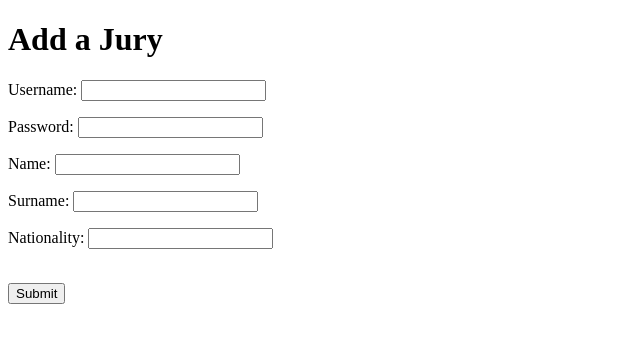
After one commit to tenacke/volleydb, a Django app: page /add_jury in a window 1280 px wide. The commit adds this page. Shown: the top 343 px of the page, without its empty margins (0-640 px from the left). Run offline with Django 5.2, Linux system fonts and the light colour scheme.

Commit message:
add jury implemented, needs checks

```diff
--- /dev/null
+++ b/user/templates/add_jury.html
@@ -0,0 +1,20 @@
+<!DOCTYPE html>
+<html lang="en">
+<head>
+    <meta charset="UTF-8">
+    <meta name="viewport" content="width=device-width, initial-scale=1.0">
+    <title>Add a Jury</title>
+</head>
+<body>
+
+    <h1>Add a Jury</h1>
+
+    <form action="/add_jury" method="post">
+        {% csrf_token %}
+        {{ form.as_p }}
+        <br>
+        <input type="submit" value="Submit">
+    </form>
+
+</body>
+</html>
--- a/user/templates/home.html
+++ b/user/templates/home.html
@@ -13,6 +13,7 @@
         <ul>
             <li><a href="http://127.0.0.1:8000/add_player">Add Player</a></li>
             <li><a href="http://127.0.0.1:8000/add_coach">Add Coach</a></li>
+            <li><a href="http://127.0.0.1:8000/add_jury">Add Jury</a></li>
 
         </ul>
     {% endif %}
--- a/user/urls.py
+++ b/user/urls.py
@@ -5,5 +5,6 @@ urlpatterns = [
     path('', views.index, name='index'),
     path('home/', views.home, name='home'),
     path('add_player', views.add_player, name='add_player'),
-    path('add_coach', views.add_coach, name='add_player'),
+    path('add_coach', views.add_coach, name='add_coach'),
+    path('add_jury', views.add_jury, name='add_jury'),
 ]
--- a/user/utils/dbmanager.py
+++ b/user/utils/dbmanager.py
@@ -7,8 +7,7 @@ class MySQLManager:
             host="localhost",
             port=3306,
             database="volleydb1",
-            user = "root",
-            password = "Turkiyegunesli2001"
+
         )
         self.cursor = self.connection.cursor()
 
@@ -76,10 +75,26 @@ class MySQLManager:
             self.connection.commit()
         except Exception as e:
             self.connection.rollback()
-            print("Error occurred during player insertion:", e)
+            print("Error occurred during coach insertion:", e)
             raise
         finally:
             self.cursor.reset()
+
+    def add_jury(self, username, password, name, surname, nationality):
+        print("Adding jury:")
+        try:
+            self.cursor.execute("INSERT INTO user(username, password, name, surname) VALUES (%s, %s, %s, %s)",
+                                (username, password, name, surname))
+            self.cursor.execute("INSERT INTO jury(username, nationality) VALUES (%s, %s)",
+                                (username, nationality))
+            self.connection.commit()
+        except Exception as e:
+            self.connection.rollback()
+            print("Error occurred during jury insertion:", e)
+            raise
+        finally:
+            self.cursor.reset()
+
 
     def add_player(self, username, password, name, surname, dob, height, weight, selected_teams, selected_positions):
         try:
--- a/user/utils/forms.py
+++ b/user/utils/forms.py
@@ -7,6 +7,13 @@ class UserForm(forms.Form):
     password = forms.CharField(label='Password', max_length=100)
 
 class CoachForm(forms.Form):
+    username = forms.CharField(label='Username', max_length=100, required = True)
+    password = forms.CharField(label='Password', max_length=100, required = False)
+    name = forms.CharField(label='Name', required=False)
+    surname = forms.CharField(label='Surname', required=False)
+    nationality = forms.CharField(label='Nationality', required=True)
+
+class JuryForm(forms.Form):
     username = forms.CharField(label='Username', max_length=100, required = True)
     password = forms.CharField(label='Password', max_length=100, required = False)
     name = forms.CharField(label='Name', required=False)
--- a/user/views.py
+++ b/user/views.py
@@ -51,6 +51,24 @@ def add_coach(request):
 
     return render(request, 'add_coach.html', {'form': form})
 
+def add_jury(request):
+    manager = MySQLManager()
+    if request.method == 'POST':
+        form = JuryForm(request.POST)
+        if form.is_valid():
+            username = form.cleaned_data['username']
+            password = form.cleaned_data['password']
+            name = form.cleaned_data['name']
+            surname = form.cleaned_data['surname']
+            nationality = form.cleaned_data['nationality']
+
+            manager.add_jury(username, password, name, surname, nationality)
+            return render(request, 'home.html',  {'type': request.session['type']})
+    else:
+        form = JuryForm()
+
+    return render(request, 'add_jury.html', {'form': form})
+
 
 def add_player(request):
     manager = MySQLManager()
```
